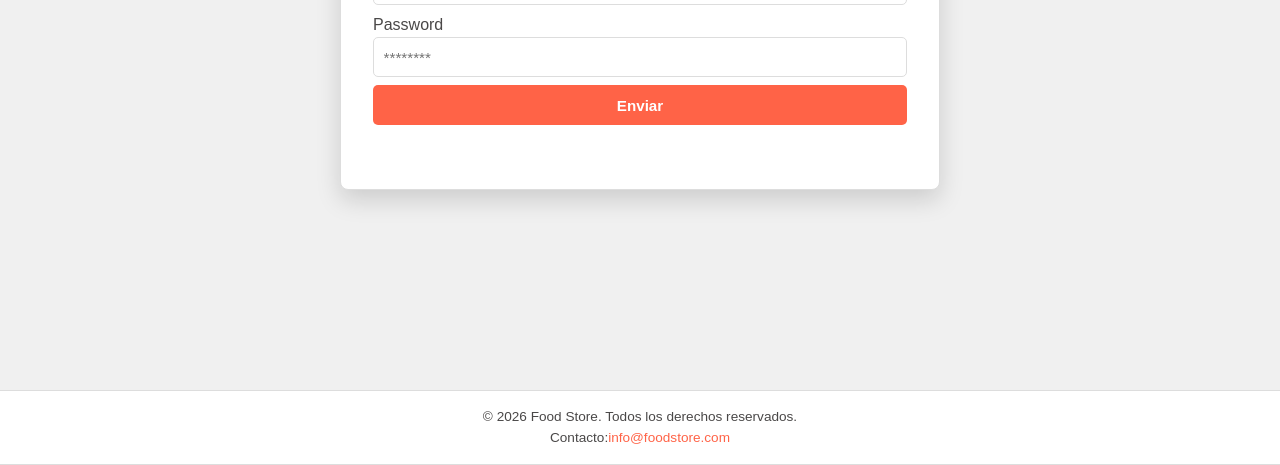
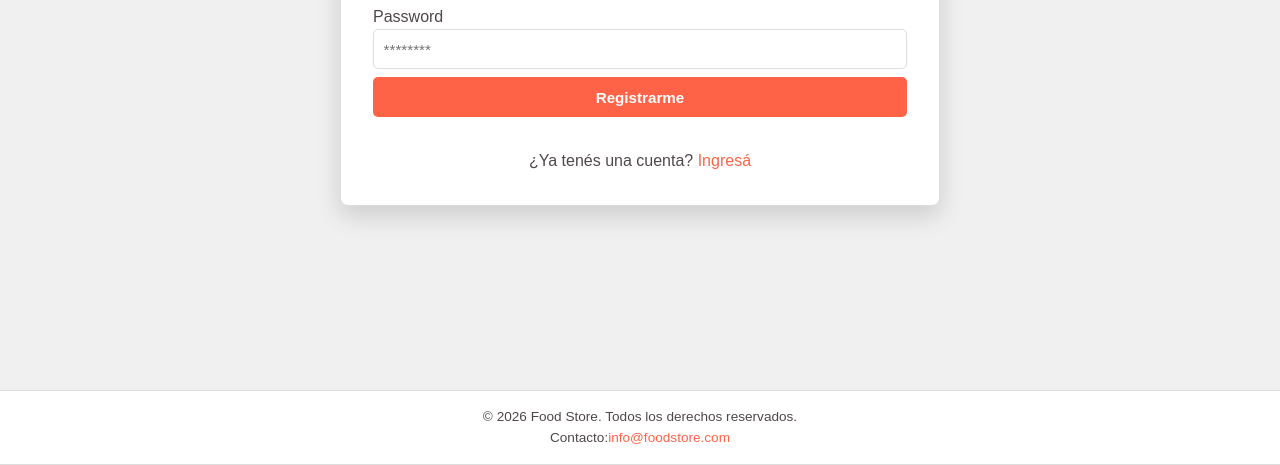
Before and after one commit to FlorR566/FoodStore_prog3, a website built with Vite: page src/pages/auth/registro/registro.html in a window 1280 px wide. Shown: the part 335-800 px from the top of the page. Built offline with nearby package versions, Linux system fonts and the light colour scheme.

Commit message:
feat(auth): add navigation link and update submit button text in register form

```diff
--- a/src/pages/auth/registro/registro.html
+++ b/src/pages/auth/registro/registro.html
@@ -40,8 +40,12 @@
 					/>
 				</div>
 
-				<button class="form__button" type="submit">Enviar</button>
+				<button class="form__button" type="submit">Registrarme</button>
 			</form>
+			<p class="link__login">
+				¿Ya tenés una cuenta?
+				<a href="../login/login.html">Ingresá</a>
+			</p>
 		</main>
 
 		<footer>
--- a/src/style.css
+++ b/src/style.css
@@ -9,7 +9,7 @@
 	--color-primario: #ff6347;
 	--color-fondo: #f0f0f0;
 	--color-texto: #333;
-	--color-texto-secundario: #4a4848;
+	--color-texto-secundario: #504848;
 	--color-blanco: #fff;
 	--color-borde: #ddd;
 	--color-focus: #ff4500;
@@ -79,6 +79,23 @@ main {
 #resultado.success {
 	color: #014c07;
 	text-align: center;
+}
+
+/* LOGIN / REGISTRO */
+.link__registro,
+.link__login {
+	text-align: center;
+	color: var(--color-texto-secundario);
+}
+
+.link__registro a,
+.link__login a {
+	text-decoration: none;
+	color: var(--color-primario);
+	&:hover {
+		color: var(--color-focus);
+		text-decoration: underline;
+	}
 }
 
 /* CATEGORÍAS */
```
Also changed, not shown: src/pages/auth/login/login.html (+4 -0 lines).
